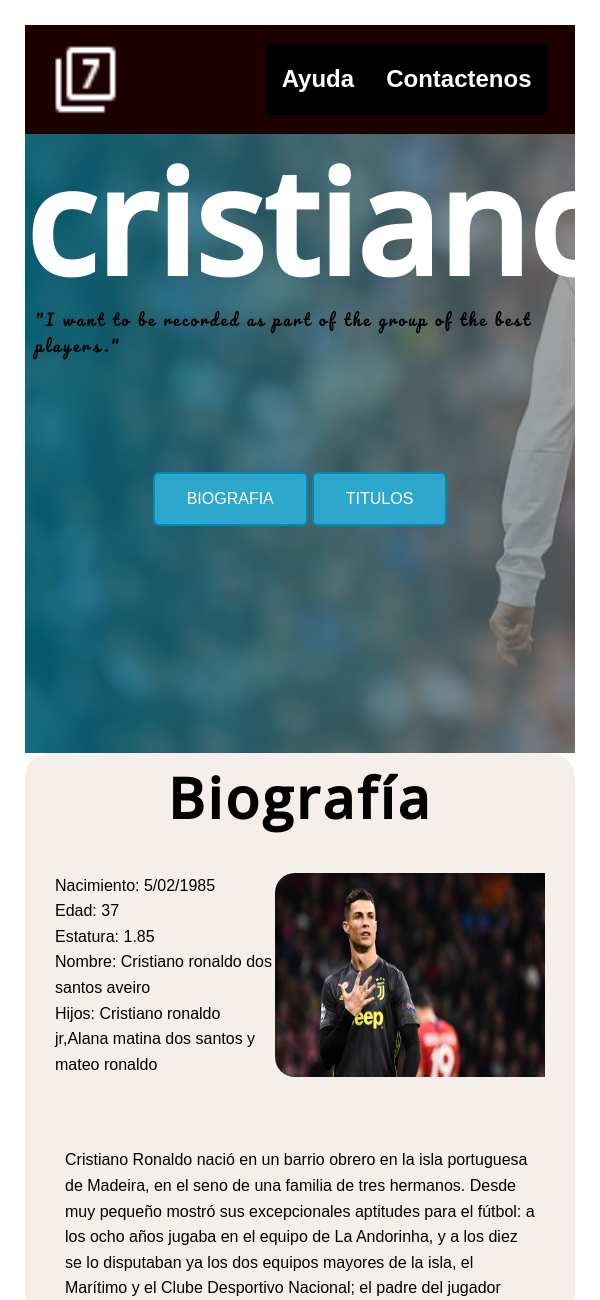
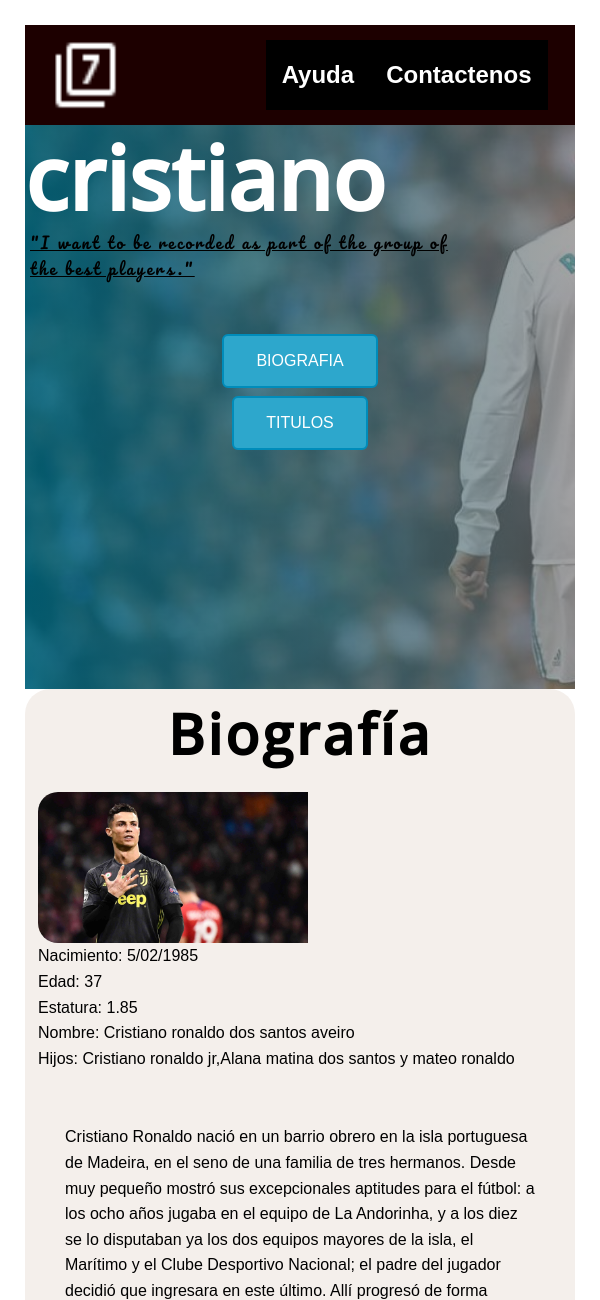
Before and after one commit to elyato/trabajocesde, a plain HTML site: page index.html in a window 600 px wide. Shown: the top 1300 px of the page. Drawn offline with nearby package versions, Linux system fonts and the light colour scheme; a web font is replaced by a local one.

Commit message:
finalizacion de proyecto cesde

```diff
--- a/css/estilos.css
+++ b/css/estilos.css
@@ -16,7 +16,7 @@ body {
   color: #777;
   padding: 25px;
 }
-header {
+.header-container {
   background-color: rgb(29, 0, 0);
   height: 15%;
   display: flex;
@@ -34,7 +34,7 @@ header {
   height: auto;
 }
 .cristiano {
-  height: 91vh;
+  height: 89vh;
   background-image: linear-gradient(
       to right,
       rgba(1, 107, 131, 0.815),
@@ -82,9 +82,8 @@ header {
   text-decoration: dashed;
 }
 
-
 .content-botton {
-  padding: 110px;
+  padding: 100px;
   display: flex;
   align-self: center;
   align-items: center;
@@ -158,7 +157,7 @@ header {
 /* desde aca comienza los titulos  */
 .titulos {
   padding: 20px;
-  background-color: #f2ece7d2;
+  background-color:#f2ece7d2;
   border-radius: 3%;
 }
 
@@ -171,6 +170,7 @@ header {
   letter-spacing: 15px;
 }
 .content-titu {
+  color: #000;
   font-size: 0.9rem;
   display: flex;
   text-decoration: underline;
@@ -181,3 +181,32 @@ header {
   width: 200px;
   height: auto;
 }
+@media only screen and (min-width: 400px) and (max-width: 600px) {
+  .cristiano {
+    height: 83vh;
+  }
+  .header-container {
+    height: 15%;
+    width: 100%;
+  }
+  .titulo {
+    font-size: 5.5rem;
+    line-height: 1.2;
+  }
+  .frase {
+    padding: 0px 126px 0px 5px;
+    text-decoration: underline;
+  }
+  .content-botton {
+    padding: 49px;
+
+    flex-direction: column;
+  }
+  .content-bio {
+    margin: 13px;
+    flex-flow: column-reverse;
+  }
+  .lista {
+    font-size: 1rem;
+  }
+}
--- a/index.html
+++ b/index.html
@@ -21,7 +21,7 @@
     <title>cristiano</title>
   </head>
   <body>
-    <main class="cristiano">
+     <main class="cristiano">
      <header class="header-container">
       <div class="container">
         <img class="icon7" src="img/outline_filter_7_white_24dp.png" alt="">
@@ -56,7 +56,7 @@
         </ul>
         <img class="img-bio" src="img/cr7.jpg" alt="" />
       </div>
-      <div class="content" >
+       <div class="content" >
         <p class="bio">
           Cristiano Ronaldo nació en un barrio obrero en la isla portuguesa de
           Madeira, en el seno de una familia de tres hermanos. Desde muy pequeño
@@ -112,8 +112,8 @@
           izquierdo, y viceversa).
         </p>
       </div>
-    </section> -->
-    <!-- <section class="titulos">
+    </section>
+    <section class="titulos">
       <div class="titulo-3">
         <h1>TITULOS</h1>
       </div>
@@ -140,7 +140,8 @@
           champions league:17 (2013/2014)
         </p>
       </div>
-    </section> -->
+    </section>
+    -->
   </body>
   <script src="index.js"></script>
 </html>
```
